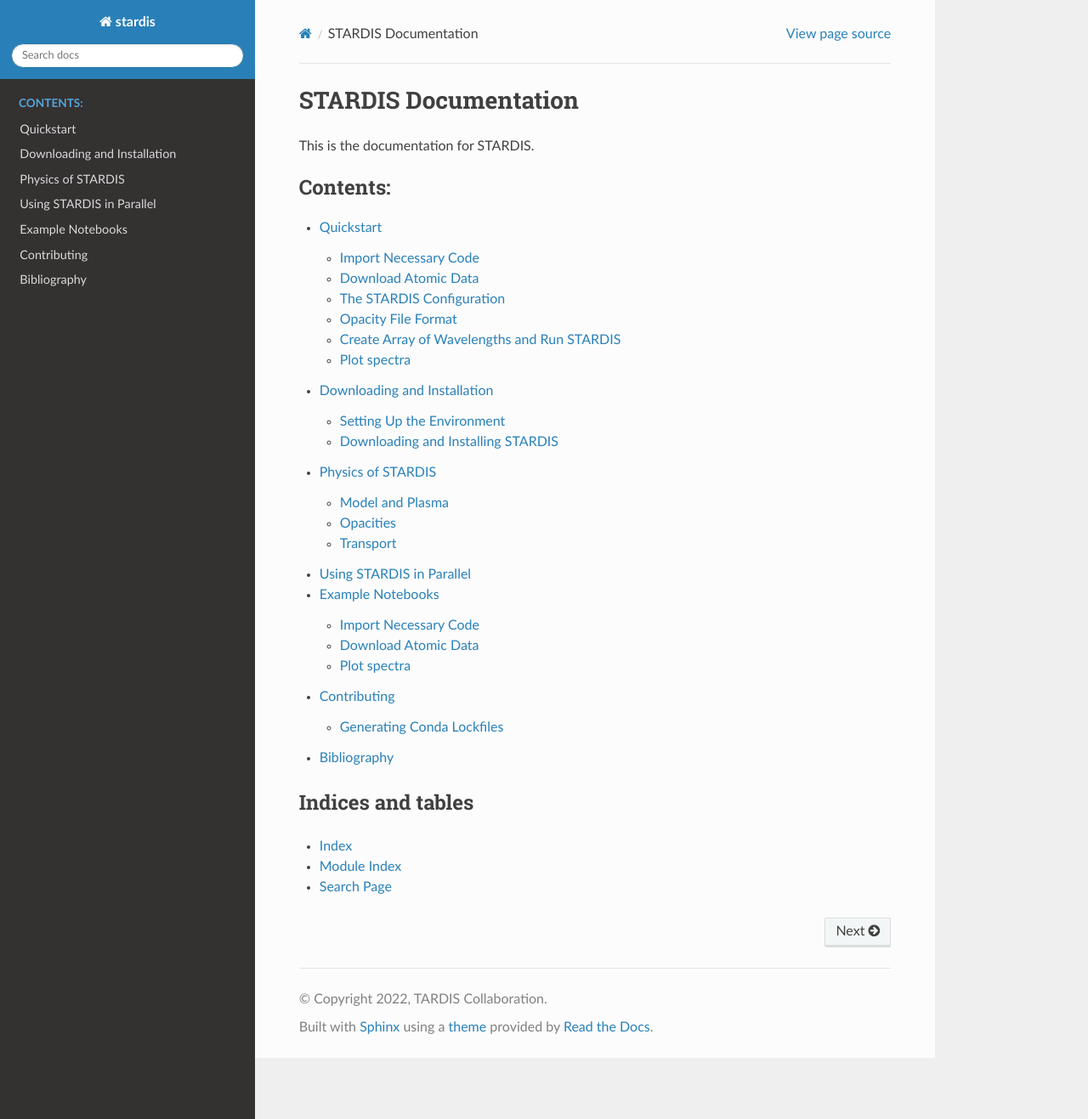
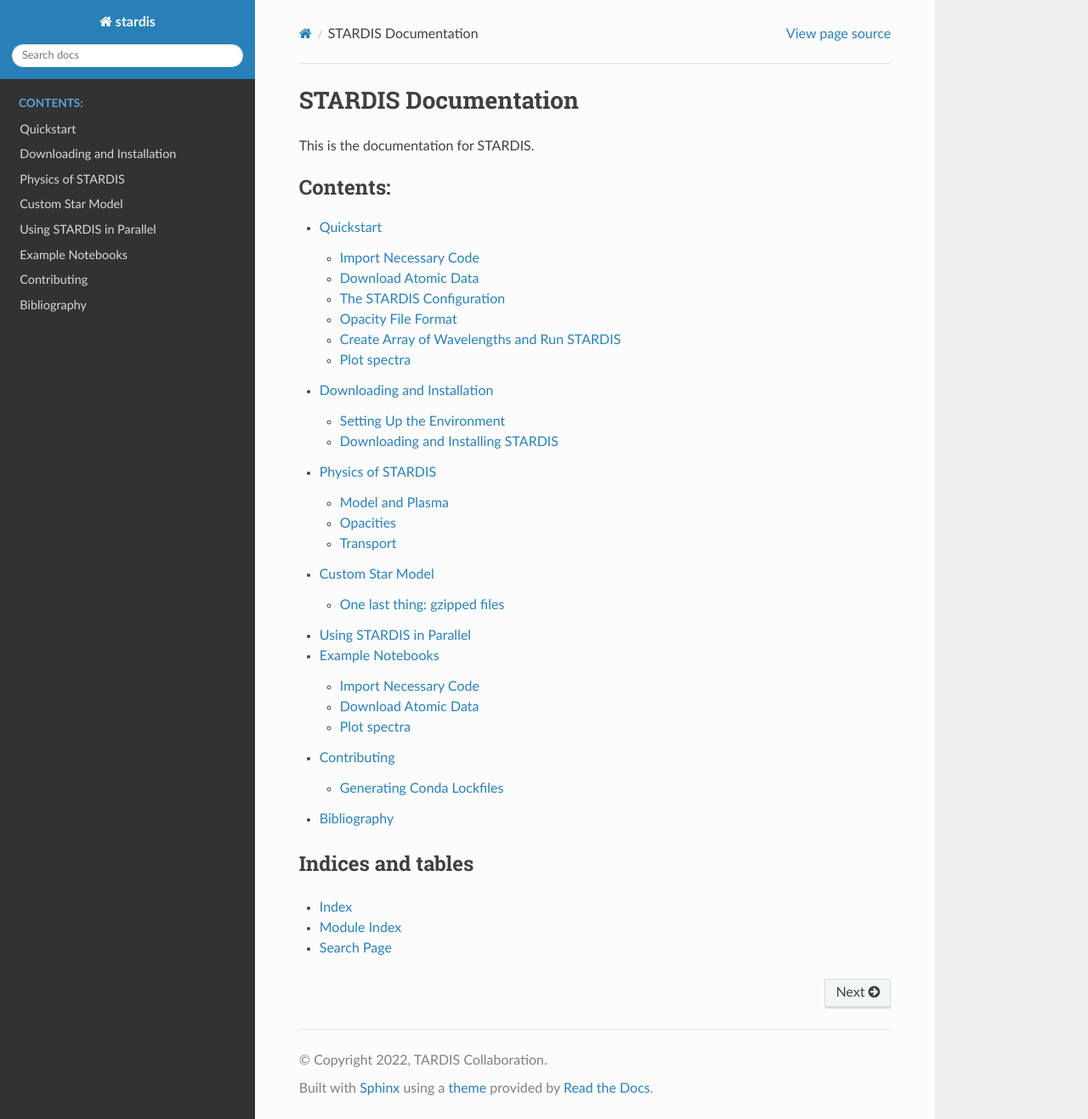
Before and after one commit to tardis-sn/stardis, a Sphinx documentation site: the page built from docs/index.rst, in a window 1280 px wide and 1317 px high. Shown: the whole window at 85% size. Built offline with Sphinx 7.4.7 and the Read the Docs theme 3.1.0, drawn with Linux system fonts in a browser that asks for light colours; the version number could not be read and is left out.

Commit message:
Documentation for using MARCS to generate a .mod file for STARDIS (#227)
* Documentation for using MARCS to generate a .mod file for STARDIS

* typo and format fix

* directory managment and added to index.rst

* heading format fix

---------

Co-authored-by: Joshua Shields <54691495+jvshields@users.noreply.github.com>

```diff
--- a/docs/index.rst
+++ b/docs/index.rst
@@ -10,6 +10,7 @@
    Quickstart <quickstart/quickstart>
    Downloading and Installation <installation>
    Physics of STARDIS <physics/physics_of_stardis>
+   Custom Star Model <Custom_Star_Model_with_Marcs/Custom_Star_Model_with_Marcs>
    Using STARDIS in Parallel <using_stardis_in_parallel/stardis_in_parallel>
    Example Notebooks <example_notebooks/rotation_broadening>
    Contributing <contributing>
```
Also changed, not shown: docs/Custom_Star_Model_with_Marcs/Custom_Star_Model_with_Marcs.ipynb (added), docs/Custom_Star_Model_with_Marcs/search_marcs.png (added), docs/Custom_Star_Model_with_Marcs/search_results.png (added).
